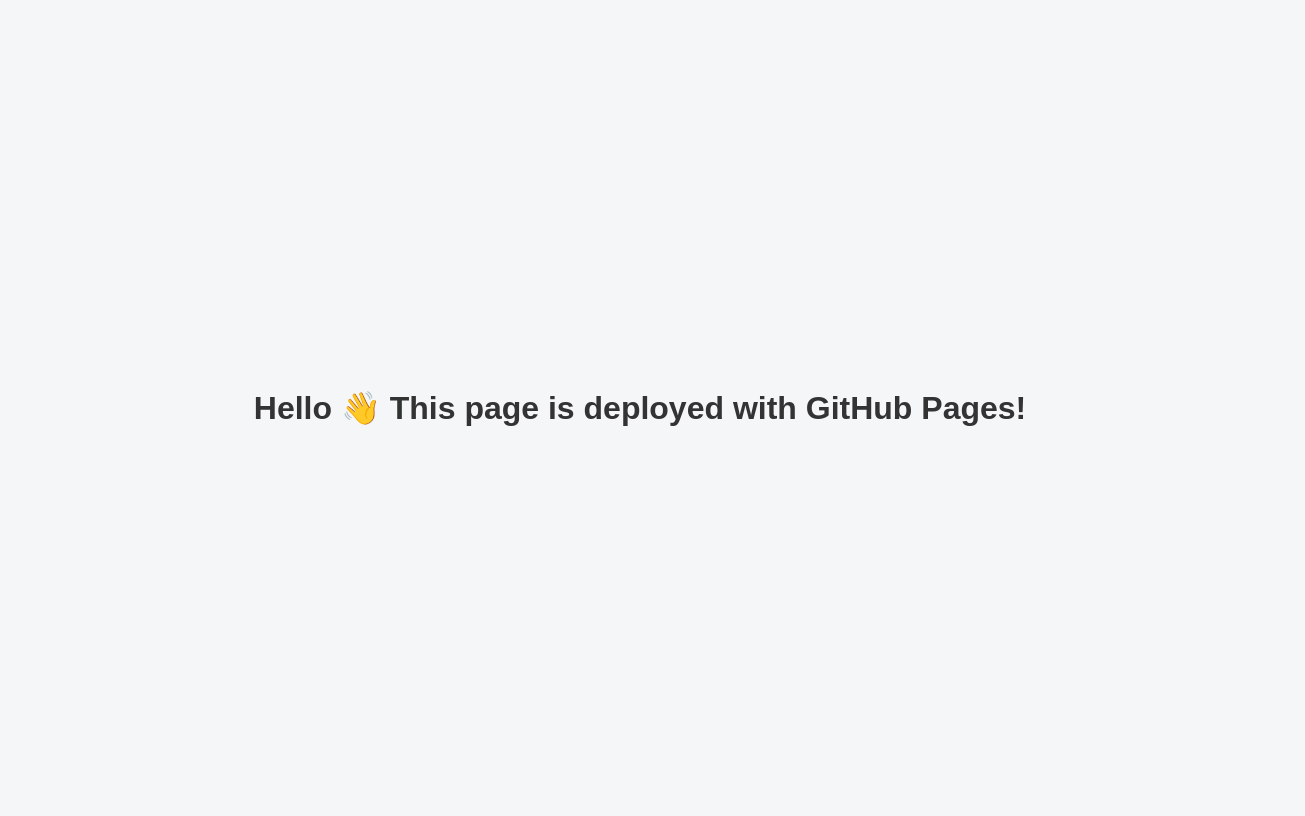
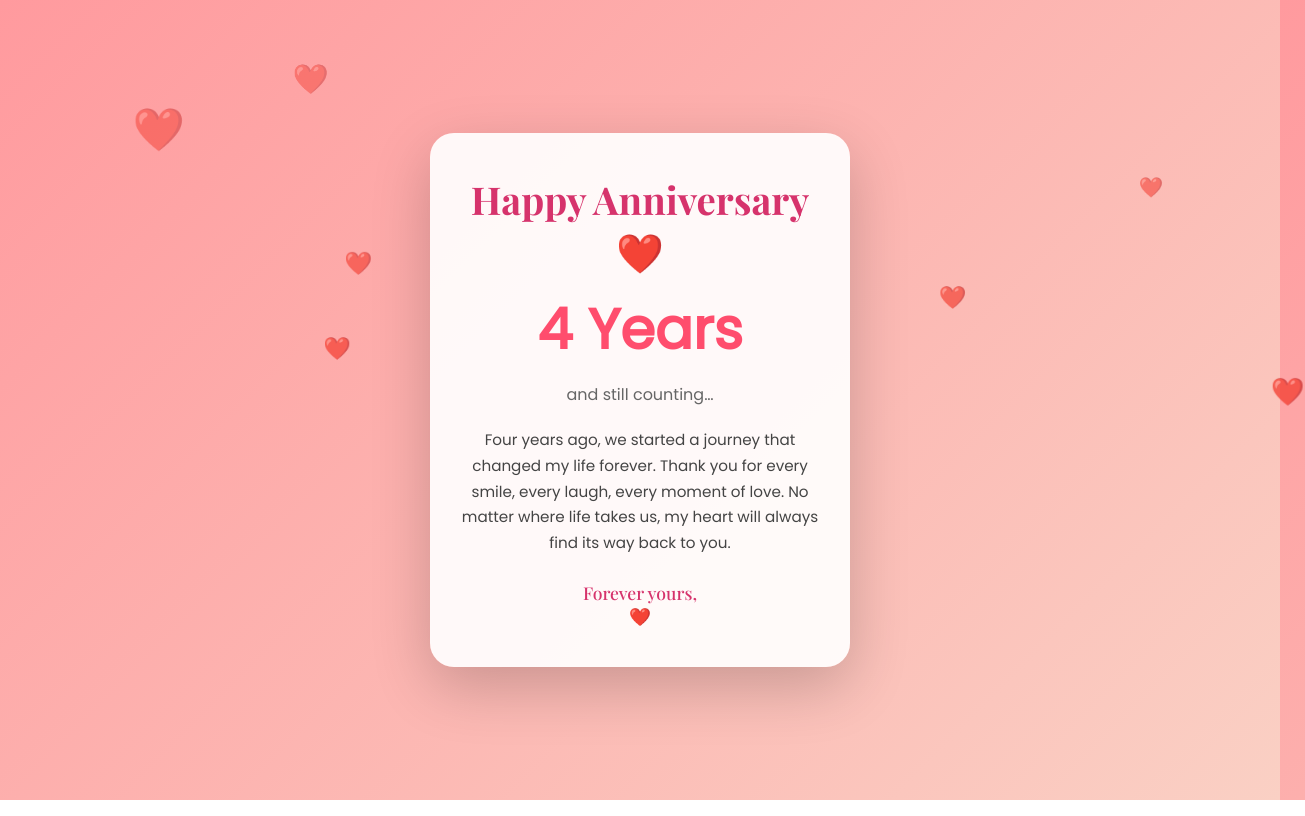
Before and after one commit to yp1188/githubProject, a plain HTML site: page index.html in a window 1280 px wide. Shown: the whole page, 1305 px wide, since content can reach past the window. Drawn offline with nearby package versions, Linux system fonts and the light colour scheme.

Commit message:
initial commit

```diff
--- a/index.html
+++ b/index.html
@@ -3,22 +3,139 @@
 <head>
   <meta charset="UTF-8" />
   <meta name="viewport" content="width=device-width, initial-scale=1.0" />
-  <title>My First GitHub Page</title>
+  <title>4 Years of Love ❤️</title>
+
   <style>
+    @import url('https://fonts.googleapis.com/css2?family=Playfair+Display:wght@500;700&family=Poppins:wght@300;400&display=swap');
+
+    * {
+      margin: 0;
+      padding: 0;
+      box-sizing: border-box;
+    }
+
     body {
-      font-family: Arial, sans-serif;
-      background: #f4f6f8;
+      height: 100vh;
+      font-family: 'Poppins', sans-serif;
+      background: linear-gradient(135deg, #ff9a9e, #fad0c4);
+      overflow: hidden;
       display: flex;
       justify-content: center;
       align-items: center;
-      height: 100vh;
     }
+
+    .card {
+      background: rgba(255, 255, 255, 0.92);
+      border-radius: 24px;
+      padding: 40px 30px;
+      max-width: 420px;
+      text-align: center;
+      box-shadow: 0 20px 60px rgba(0,0,0,0.2);
+      animation: fadeIn 1.8s ease;
+    }
+
     h1 {
-      color: #333;
+      font-family: 'Playfair Display', serif;
+      font-size: 2.4rem;
+      color: #d6336c;
+      margin-bottom: 10px;
+    }
+
+    .years {
+      font-size: 3.5rem;
+      font-weight: 700;
+      color: #ff4d6d;
+      margin: 10px 0;
+    }
+
+    .subtitle {
+      font-size: 1rem;
+      color: #666;
+      margin-bottom: 20px;
+    }
+
+    .message {
+      font-size: 0.95rem;
+      color: #444;
+      line-height: 1.7;
+      margin-bottom: 25px;
+    }
+
+    .signature {
+      font-family: 'Playfair Display', serif;
+      font-size: 1.1rem;
+      color: #d6336c;
+    }
+
+    /* Floating hearts */
+    .heart {
+      position: absolute;
+      color: rgba(255, 255, 255, 0.8);
+      font-size: 20px;
+      animation: floatUp 8s linear infinite;
+    }
+
+    @keyframes floatUp {
+      0% {
+        transform: translateY(0) scale(1);
+        opacity: 1;
+      }
+      100% {
+        transform: translateY(-100vh) scale(1.8);
+        opacity: 0;
+      }
+    }
+
+    @keyframes fadeIn {
+      from {
+        opacity: 0;
+        transform: translateY(30px);
+      }
+      to {
+        opacity: 1;
+        transform: translateY(0);
+      }
     }
   </style>
 </head>
 <body>
-  <h1>Hello 👋 This page is deployed with GitHub Pages!</h1>
+
+  <div class="card">
+    <h1>Happy Anniversary ❤️</h1>
+    <div class="years">4 Years</div>
+    <div class="subtitle">and still counting…</div>
+
+    <div class="message">
+      Four years ago, we started a journey that changed my life forever.
+      Thank you for every smile, every laugh, every moment of love.
+      No matter where life takes us, my heart will always find its way back to you.
+    </div>
+
+    <div class="signature">
+      Forever yours,<br/>
+      ❤️
+    </div>
+  </div>
+
+  <!-- Hearts -->
+  <script>
+    function createHeart() {
+      const heart = document.createElement('div');
+      heart.className = 'heart';
+      heart.innerHTML = '❤️';
+      heart.style.left = Math.random() * 100 + 'vw';
+      heart.style.fontSize = (16 + Math.random() * 24) + 'px';
+      heart.style.animationDuration = (6 + Math.random() * 4) + 's';
+
+      document.body.appendChild(heart);
+
+      setTimeout(() => {
+        heart.remove();
+      }, 10000);
+    }
+
+    setInterval(createHeart, 500);
+  </script>
+
 </body>
 </html>
```
